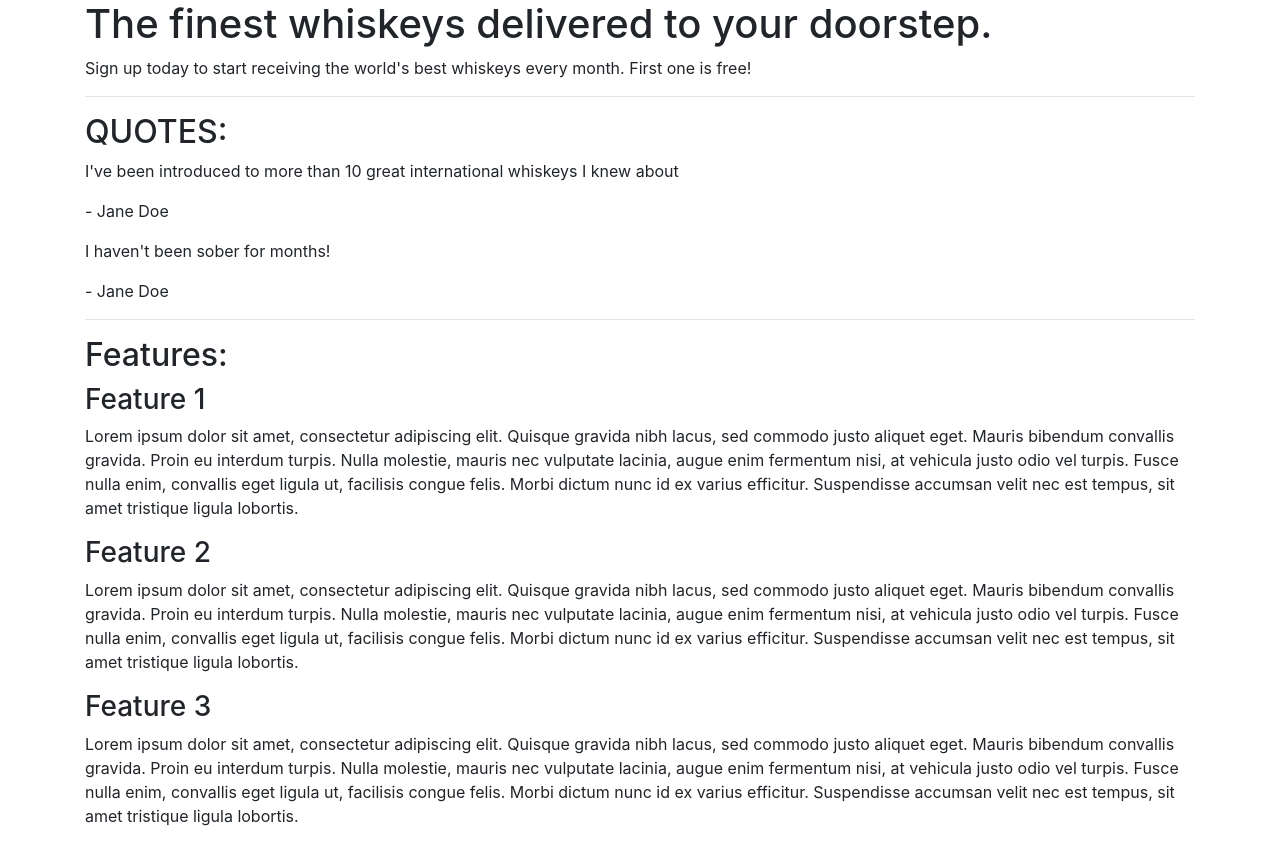
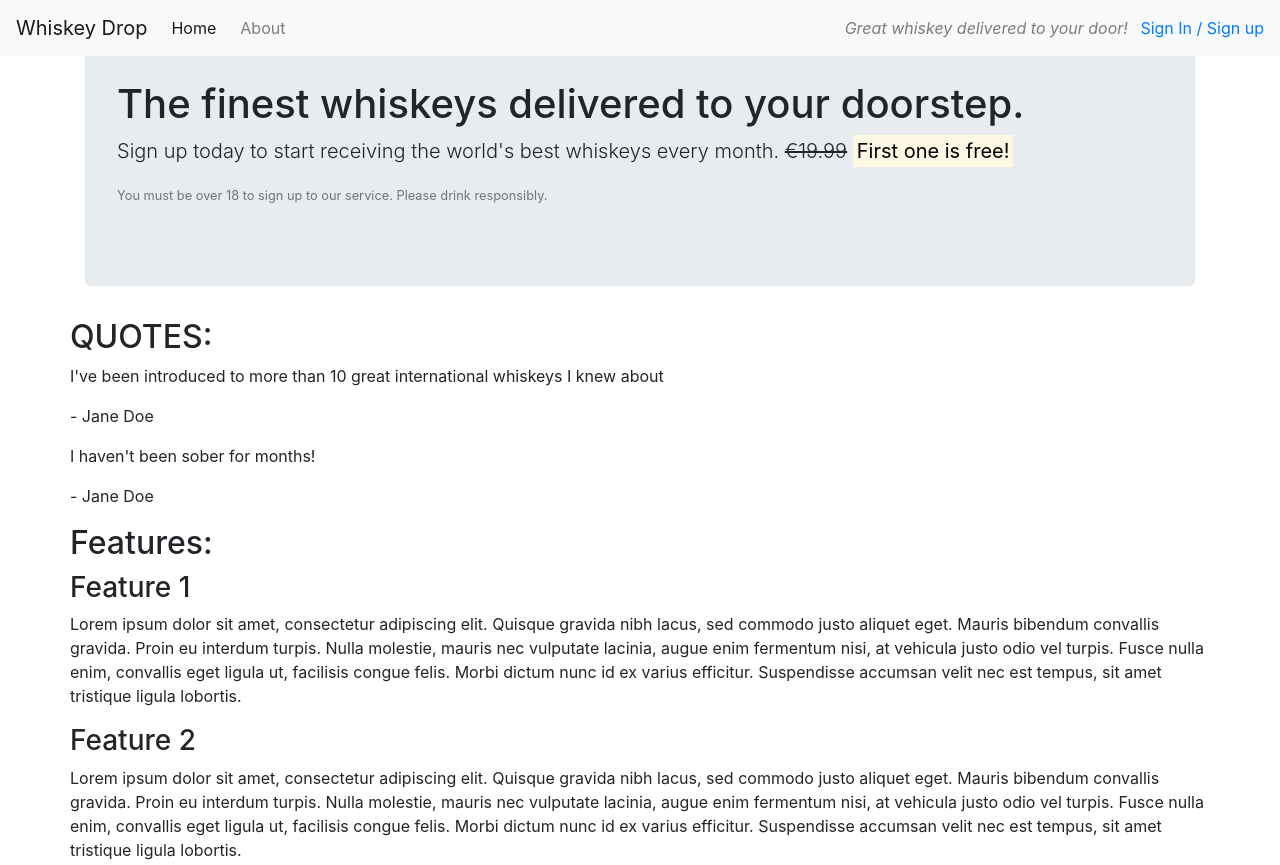
Before and after one commit to Julia-IO/milestone1, a plain HTML site: page index.html in a window 1280 px wide. Shown: the top 865 px of the page. Before the commit the page ends 844 px from the top, so only its background shows below. Drawn offline with nearby package versions, Linux system fonts and the light colour scheme.

Commit message:
Practising bootstrap

```diff
--- a/index.html
+++ b/index.html
@@ -1,5 +1,7 @@
 <!DOCTYPE html>
-<html lang="en">
+<html lang="en-us">
+
+
 <head>
     <meta charset="UTF-8">
     <meta name="viewport" content="width=device-width, initial-scale=1.0">
@@ -9,12 +11,32 @@
 <script src="https://stackpath.bootstrapcdn.com/bootstrap/4.5.0/js/bootstrap.min.js" integrity="sha384-OgVRvuATP1z7JjHLkuOU7Xw704+h835Lr+6QL9UvYjZE3Ipu6Tp75j7Bh/kR0JKI" crossorigin="anonymous"></script>
 </head>
 <body>
-    <article class="container">
+<nav class="navbar navbar-light bg-light navbar-expand-sm fixed-top">
+<a href="/" class="navbar-brand">Whiskey Drop</a>
+<ul class="navbar-nav mr-auto">
+    <li class="active nav-item mr-2"><a class="nav-link" href="/">Home</a></li>
+    <li class="nav-item mr-2"><a class="nav-link" href="/about">About</a></li>
+    <li class="nav-item mr-2 d-block d-sm-none"><a class="nav-link" href="/login">Sign In / Sign Up</a></li>
+</ul>
+<div class="d-none d-md-block">
+<p class="navbar-text my-auto mr-2"><i>Great whiskey delivered to your door!</i></p>
+<a href="/login">Sign In / Sign up</a>
+</div>
+</nav>
+    <article class="container mt-3">
     <! -- Callout -->
-    <section class="callout">
-    <h1>The finest whiskeys delivered to your doorstep.</h1>
-    <p>Sign up today to start receiving the world's best whiskeys every month. First one is free!</p>
+    <div class="row">
+        <div class="col-12">
+            <section class="callout jumbotron">
+
+                <h1>The finest whiskeys delivered to your doorstep.</h1>
+                <p class="lead">Sign up today to start receiving the world's best whiskeys every month.
+                <s class="d-none d-sm-inline">€19.99</s>
+                <span class="d-inline d-sm-none"><br></span>
+                <strong><mark>First one is free!</mark></strong></p>
+            <p class="text-muted"><small>You must be over 18 to sign up to our service. Please drink responsibly.</small>
     </section>
+        </div>
     <!-- /.callout -->
     <hr>
 
```
